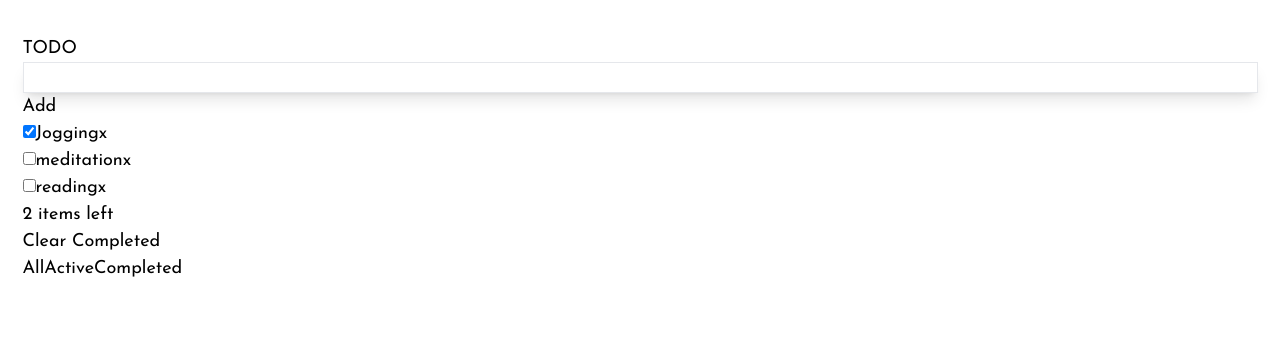
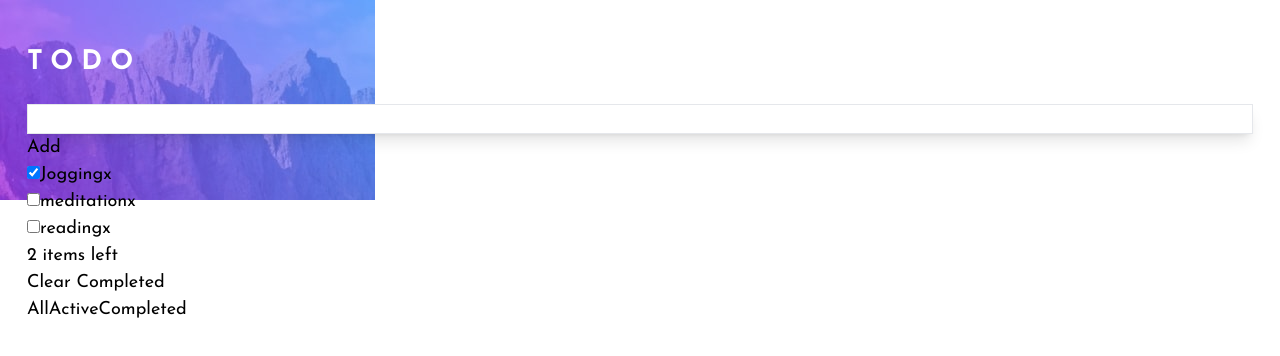
Before and after one commit to anderutan/todo-app, a React (Vite) app: page / in a window 1280 px wide. Shown: the top 356 px of the page. Built offline with nearby package versions, Linux system fonts and the light colour scheme.

Commit message:
Update Header.tsx design

```diff
--- a/src/App.tsx
+++ b/src/App.tsx
@@ -1,9 +1,13 @@
-import { useReducer, createContext } from 'react';
+import { useReducer, createContext, useState } from 'react';
 import InputTask from './components/InputTask';
 import TaskList from './components/TaskList';
 import Filter from './components/Filter';
 import Header from './components/Header';
 import { filterReducer, todoReducer } from './reducer';
+import bgMobileLight from './assets/bg-mobile-light.jpg';
+import bgMobileDark from './assets/bg-mobile-dark.jpg';
+import bgDesktopLight from './assets/bg-desktop-light.jpg';
+import bgDesktopDark from './assets/bg-desktop-dark.jpg';
 import { v4 as uuidv4 } from 'uuid';
 
 const initialTodos = [
@@ -27,6 +31,7 @@ const initialTodos = [
 export const TodoContext = createContext(undefined);
 
 function App() {
+  const [theme, setTheme] = useState(false);
   const [filter, dispatchFilter] = useReducer(filterReducer, 'ALL');
   const [todos, dispatchTodos] = useReducer(todoReducer, initialTodos);
 
@@ -41,10 +46,16 @@ function App() {
   });
 
   return (
-    <main className=''>
-      <section className='px-5 py-8'>
+    <main className='relative'>
+      <div className='absolute -z-10'>
+        <img
+          src={theme ? bgMobileDark : bgMobileLight}
+          alt='Background image'
+        />
+      </div>
+      <section className='px-6 py-10'>
         <TodoContext.Provider value={dispatchTodos}>
-          <Header />
+          <Header theme={theme} setTheme={setTheme} />
           <InputTask />
           <TaskList todos={filterTodos} />
           <Filter dispatch={dispatchFilter} />
--- a/src/components/Header.tsx
+++ b/src/components/Header.tsx
@@ -1,18 +1,20 @@
 import sunIcon from '../assets/icon-sun.svg';
 import moonIcon from '../assets/icon-moon.svg';
-import { useState } from 'react';
 
-const Header = () => {
-  const [theme, setTheme] = useState(false);
+type Props = {
+  theme: boolean;
+  setTheme: React.Dispatch<React.SetStateAction<boolean>>;
+};
 
+const Header = ({ theme, setTheme }: Props) => {
   const toggleTheme = () => {
     setTheme(!theme);
     document.documentElement.classList.toggle('dark');
   };
 
   return (
-    <div className='flex justify-between items-center'>
-      <h1>TODO</h1>
+    <header className='flex justify-between items-center mb-5'>
+      <h1 className='font-bold text-white text-2xl tracking-[0.3em]'>TODO</h1>
       <button onClick={toggleTheme}>
         {theme ? (
           <img src={sunIcon} alt='Light Theme Toggle Button' />
@@ -20,7 +22,7 @@ const Header = () => {
           <img src={moonIcon} alt='Dark Theme Toggle Button' />
         )}
       </button>
-    </div>
+    </header>
   );
 };
 
```
Also changed, not shown: src/assets/favicon-32x32.png (deleted).
